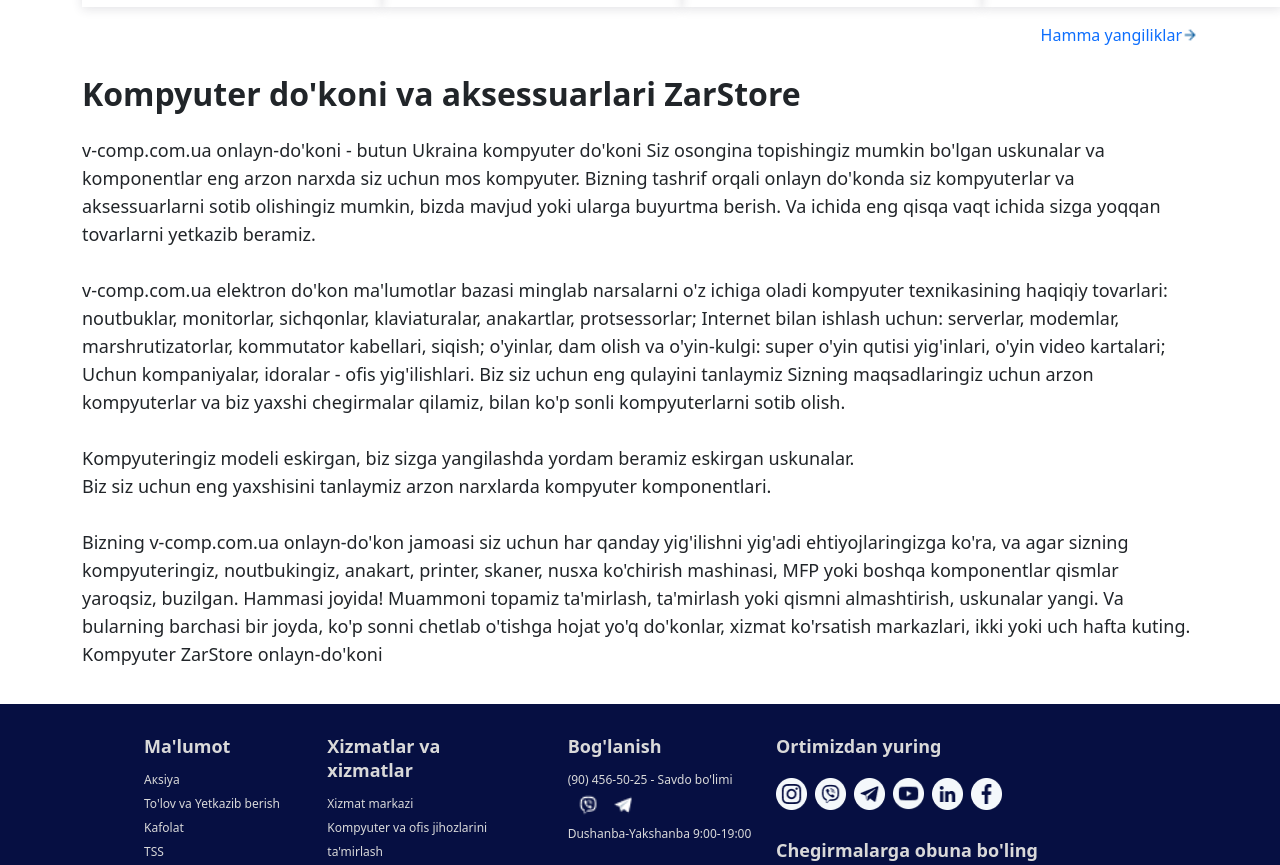
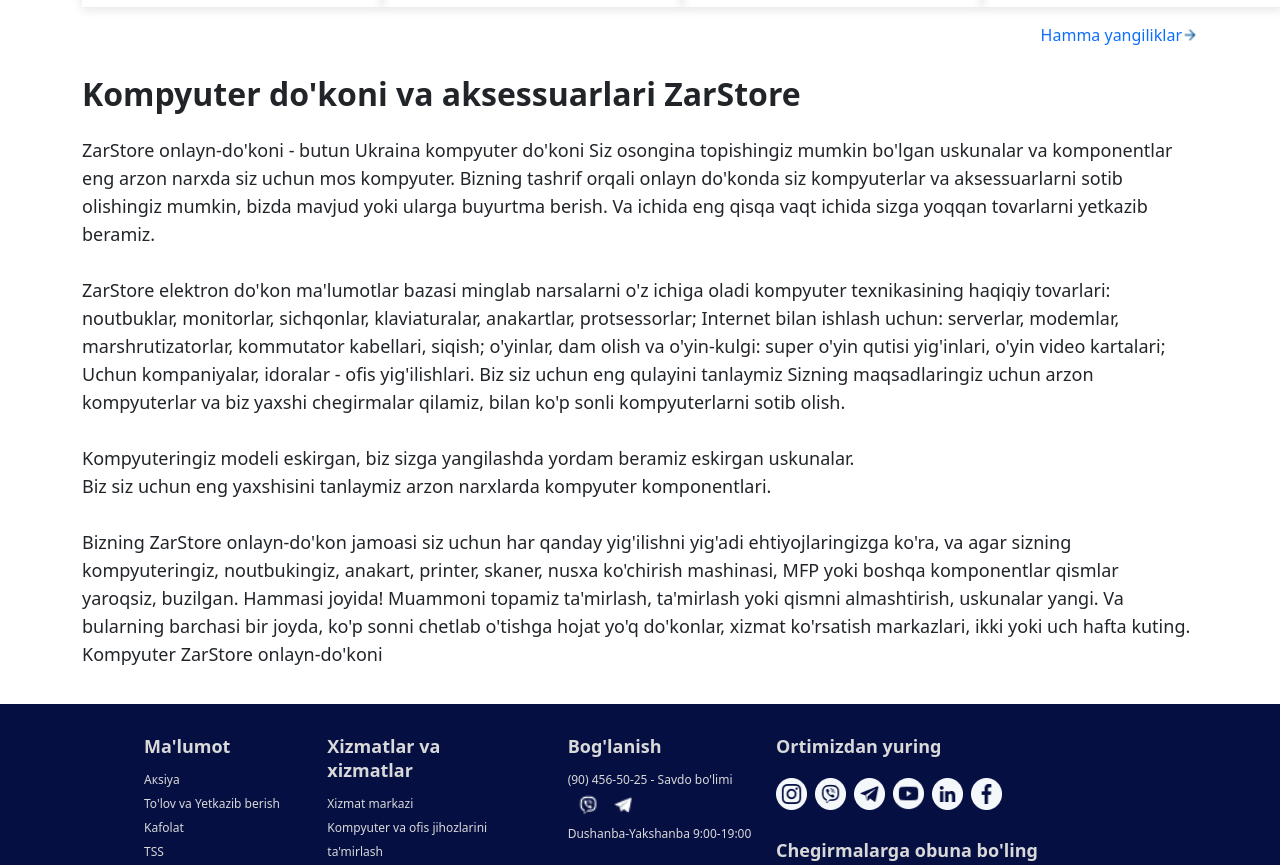
Before and after one commit to muhammadali0666/shopping-frontend, a React (Vite) app: page / in a window 1280 px wide. Shown: the part 3460-4325 px from the top of the page. Built offline with nearby package versions, Linux system fonts and the light colour scheme.

Commit message:
added some changes

```diff
--- a/src/components/Header/header.css
+++ b/src/components/Header/header.css
@@ -38,6 +38,10 @@
 .header_top_list_next {
   display: flex;
   align-items: center;
+}
+
+.header_top_item_link:hover {
+  color: var(--soft, #76bef9);
 }
 
 .header_top_item_next+.header_top_item_next {
--- a/src/components/Header/index.jsx
+++ b/src/components/Header/index.jsx
@@ -6,6 +6,7 @@
 import Like from "../../assets/img/like.png";
 import Shopping from "../../assets/img/shopping-cart.png";
 import Search from "../../assets/img/search.png";
+import { NavLink } from "react-router-dom";
 
 export const Header = () => {
   return (
@@ -50,9 +51,9 @@
               </a>
             </li>
             <li className="header_top_item_next">
-              <a href="#" className="header_top_item_link_next">
+              <NavLink to={'/register'} href="#" className="header_top_item_link_next">
                 <img src={User} alt="asdas" width={32} height={32} />
-              </a>
+              </NavLink>
             </li>
           </ul>
         </div>
--- a/src/components/Post/index.jsx
+++ b/src/components/Post/index.jsx
@@ -9,14 +9,14 @@
           Kompyuter do'koni va aksessuarlari ZarStore
           </h2>
           <p className="post_p">
-          v-comp.com.ua onlayn-do'koni - butun Ukraina kompyuter do'koni
+          ZarStore onlayn-do'koni - butun Ukraina kompyuter do'koni
              Siz osongina topishingiz mumkin bo'lgan uskunalar va komponentlar
              eng arzon narxda siz uchun mos kompyuter. Bizning tashrif orqali
              onlayn do'konda siz kompyuterlar va aksessuarlarni sotib olishingiz mumkin,
              bizda mavjud yoki ularga buyurtma berish. Va ichida
              eng qisqa vaqt ichida sizga yoqqan tovarlarni yetkazib beramiz.
             <br /> <br />
-            v-comp.com.ua elektron do'kon ma'lumotlar bazasi minglab narsalarni o'z ichiga oladi
+            ZarStore elektron do'kon ma'lumotlar bazasi minglab narsalarni o'z ichiga oladi
              kompyuter texnikasining haqiqiy tovarlari: noutbuklar, monitorlar, sichqonlar,
              klaviaturalar, anakartlar, protsessorlar; Internet bilan ishlash uchun:
              serverlar, modemlar, marshrutizatorlar, kommutator kabellari, siqish; o'yinlar, dam olish va
@@ -27,7 +27,7 @@
              Kompyuteringiz modeli eskirgan, biz sizga yangilashda yordam beramiz
              eskirgan uskunalar. <br /> Biz siz uchun eng yaxshisini tanlaymiz
              arzon narxlarda kompyuter komponentlari.<br /> <br />Bizning
-             v-comp.com.ua onlayn-do'kon jamoasi siz uchun har qanday yig'ilishni yig'adi
+             ZarStore onlayn-do'kon jamoasi siz uchun har qanday yig'ilishni yig'adi
              ehtiyojlaringizga ko'ra, va agar sizning kompyuteringiz, noutbukingiz,
              anakart, printer, skaner, nusxa ko'chirish mashinasi, MFP yoki boshqa komponentlar
              qismlar yaroqsiz, buzilgan. Hammasi joyida! Muammoni topamiz
```
